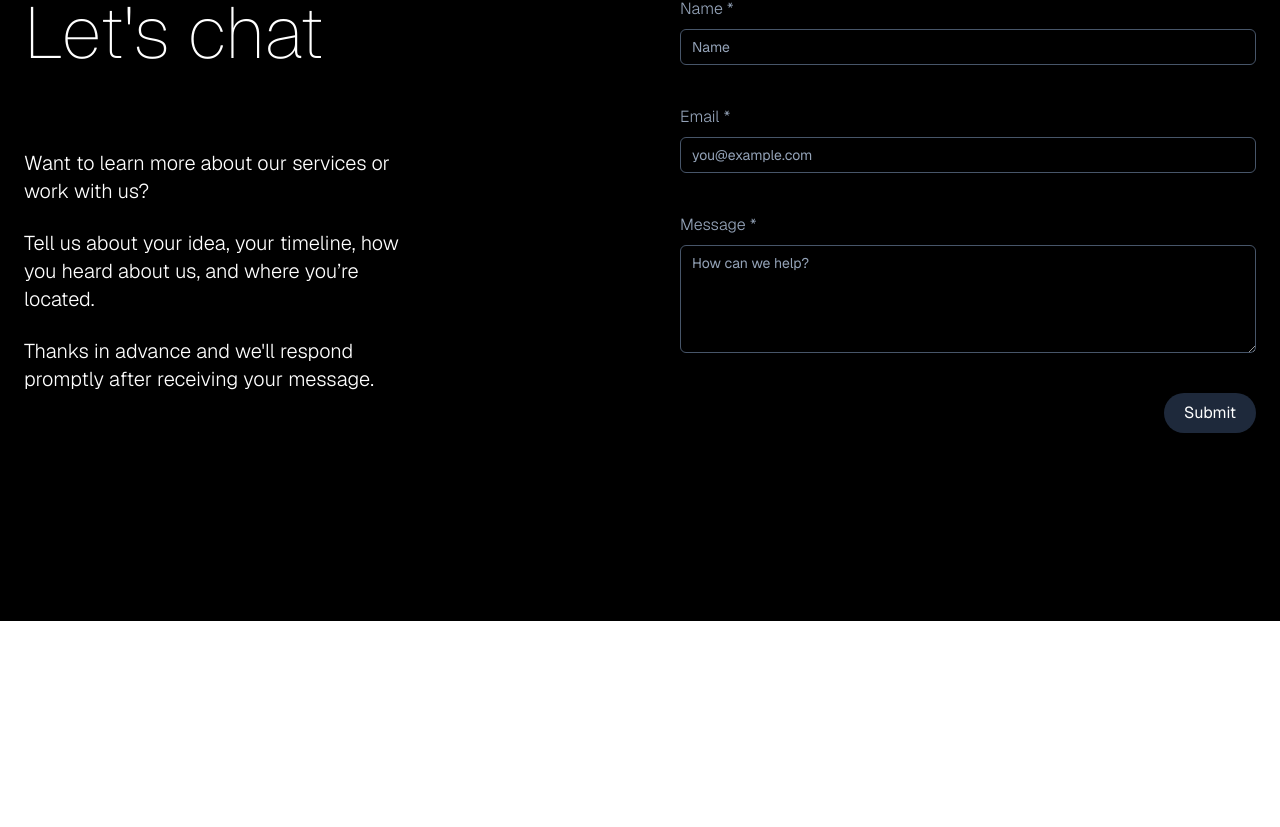
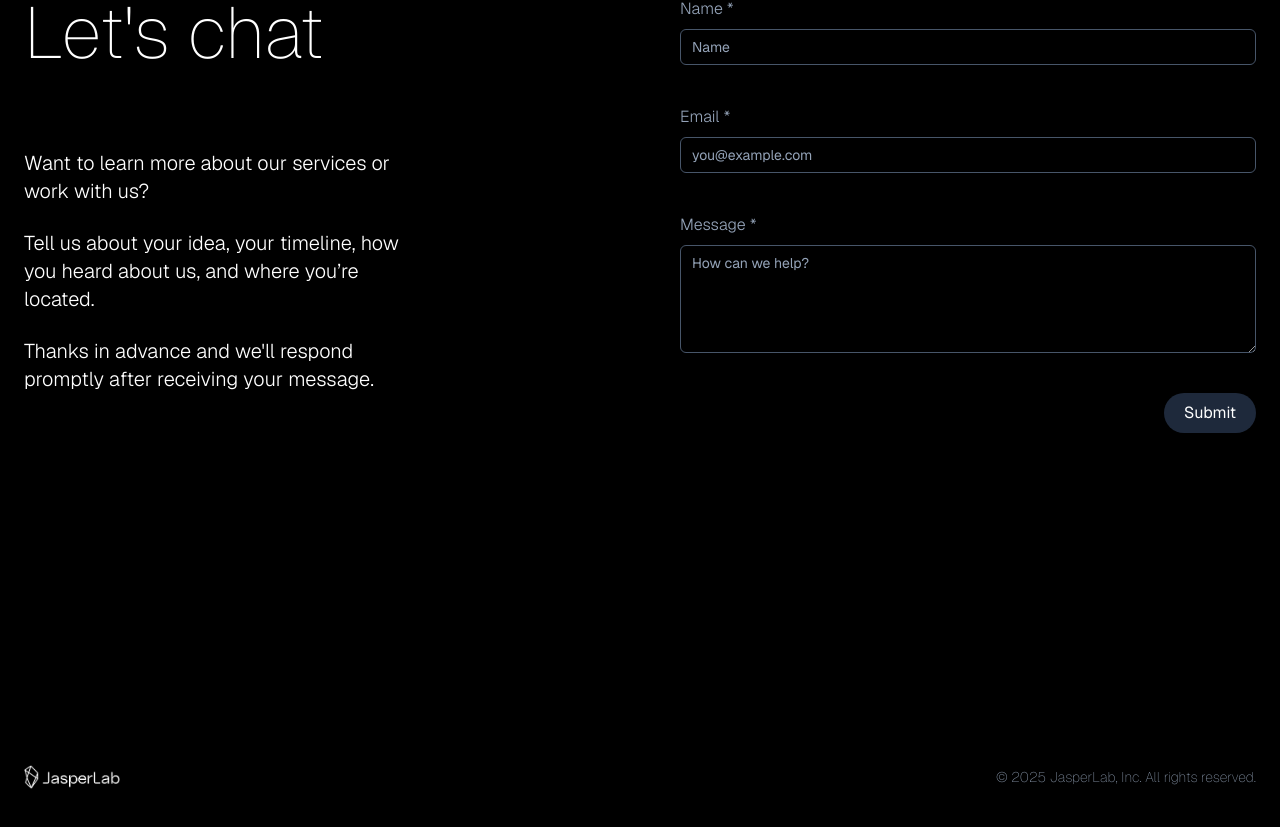
Before and after one commit to jnaples/jasper-lab, a Next.js app: page /contact in a window 1280 px wide. Shown: the part 179-1006 px from the top of the page. Before the commit the page ends 800 px from the top, so only its background shows below. Built offline with nearby package versions, Linux system fonts and the light colour scheme.

Commit message:
Add footer

```diff
--- a/src/app/contact/page.js
+++ b/src/app/contact/page.js
@@ -1,12 +1,15 @@
 import ContactSection from "@/components/ContactSection";
+import Footer from "@/components/Footer";
 import NavBarDark from "@/components/NavBarDark";
-import NavBar from "@/components/NavBarDark";
 
 function ContactPage() {
   return (
-    <div className="min-h-screen font-[family-name:var(--font-geist-sans)] p-4 lg:px-6 bg-black">
-      <NavBarDark />
-      <ContactSection />
+    <div className="bg-black">
+      <div className="min-h-screen p-4 lg:px-6">
+        <NavBarDark />
+        <ContactSection />
+      </div>
+      <Footer />
     </div>
   );
 }
--- a/src/app/globals.css
+++ b/src/app/globals.css
@@ -1,6 +1,10 @@
 @tailwind base;
 @tailwind components;
 @tailwind utilities;
+
+* {
+  font-family: "Geist", sans-serif;
+}
 
 input:-webkit-autofill,
 input:-webkit-autofill:hover,
--- a/src/app/layout.js
+++ b/src/app/layout.js
@@ -3,11 +3,6 @@ import "./globals.css";
 
 const geistSans = Geist({
   variable: "--font-geist-sans",
-  subsets: ["latin"],
-});
-
-const geistMono = Geist_Mono({
-  variable: "--font-geist-mono",
   subsets: ["latin"],
 });
 
@@ -19,11 +14,7 @@ export const metadata = {
 export default function RootLayout({ children }) {
   return (
     <html lang="en">
-      <body
-        className={`${geistSans.variable} ${geistMono.variable} antialiased`}
-      >
-        {children}
-      </body>
+      <body className={`${geistSans.variable} antialiased`}>{children}</body>
     </html>
   );
 }
--- a/src/app/page.js
+++ b/src/app/page.js
@@ -1,13 +1,16 @@
-import ContactSection from "@/components/ContactSection";
+import Footer from "@/components/Footer";
 import Hero from "@/components/Hero";
 import NavBarLight from "@/components/NavBarLight";
 import NavBar from "@/components/NavBarLight";
 
 export default function Home() {
   return (
-    <div className="min-h-screen font-[family-name:var(--font-geist-sans)] p-4 lg:px-6">
-      <NavBarLight />
-      <Hero />
-    </div>
+    <>
+      <div className="min-h-screen p-4 lg:px-6">
+        <NavBarLight />
+        <Hero />
+      </div>
+      <Footer />
+    </>
   );
 }
--- /dev/null
+++ b/src/components/Footer.jsx
@@ -0,0 +1,28 @@
+import Image from "next/image";
+import Link from "next/link";
+
+const currentYear = new Date().getFullYear();
+
+export default function Footer() {
+  return (
+    <footer className="mt-20 rounded-t-2xl bg-black p-4 lg:px-6">
+      <div className="mx-auto max-w-7xl py-12 md:flex md:items-center md:justify-between">
+        <div className="flex w-full justify-between gap-x-6">
+          <Link href="/" className="">
+            <Image
+              alt="logo"
+              src="/logo-dark.png"
+              width={96}
+              height={24}
+              sizes="100vw"
+              className="w-24"
+            />
+          </Link>
+          <p className="mt-8 text-center text-sm/6 font-thin text-slate-400 md:order-1 md:mt-0">
+            &copy; {currentYear} JasperLab, Inc. All rights reserved.
+          </p>
+        </div>
+      </div>
+    </footer>
+  );
+}
--- a/src/components/NavBarDark.jsx
+++ b/src/components/NavBarDark.jsx
@@ -4,6 +4,7 @@ import { useState } from "react";
 import { Dialog, DialogBackdrop, DialogPanel } from "@headlessui/react";
 import { Bars2Icon, XMarkIcon } from "@heroicons/react/24/outline";
 import Link from "next/link";
+import Image from "next/image";
 
 const navigation = [
   { name: "Home", href: "/" },
@@ -22,9 +23,15 @@ export default function NavBarDark() {
         className="mx-auto mb-10 flex items-center justify-between gap-x-6"
       >
         <div className="flex lg:flex-1">
-          <a href="/" className="">
-            <img alt="logo" src="/logo-dark.png" className="w-36" />
-          </a>
+          <Link href="/" className="">
+            <Image
+              alt="logo"
+              src="/logo-dark.png"
+              className="w-36"
+              width={144}
+              height={36}
+            />
+          </Link>
         </div>
 
         <div className="hidden flex-1 items-center justify-end gap-x-6 md:flex">
--- a/src/components/NavBarLight.jsx
+++ b/src/components/NavBarLight.jsx
@@ -4,6 +4,7 @@ import { useState } from "react";
 import { Dialog, DialogBackdrop, DialogPanel } from "@headlessui/react";
 import { Bars2Icon, XMarkIcon } from "@heroicons/react/24/outline";
 import Link from "next/link";
+import Image from "next/image";
 
 const navigation = [
   { name: "Home", href: "/" },
@@ -22,9 +23,15 @@ export default function NavBarLight({}) {
         className="mx-auto mb-10 flex items-center justify-between gap-x-6"
       >
         <div className="flex lg:flex-1">
-          <a href="/" className="">
-            <img alt="logo" src="/logo.png" className="w-36" />
-          </a>
+          <Link href="/" className="">
+            <Image
+              alt="logo"
+              src="/logo.png"
+              className="w-36"
+              width={144} // Example width (based on your `w-36` class, 9rem = 144px)
+              height={36}
+            />
+          </Link>
         </div>
 
         <div className="hidden flex-1 items-center justify-end gap-x-6 md:flex">
```
